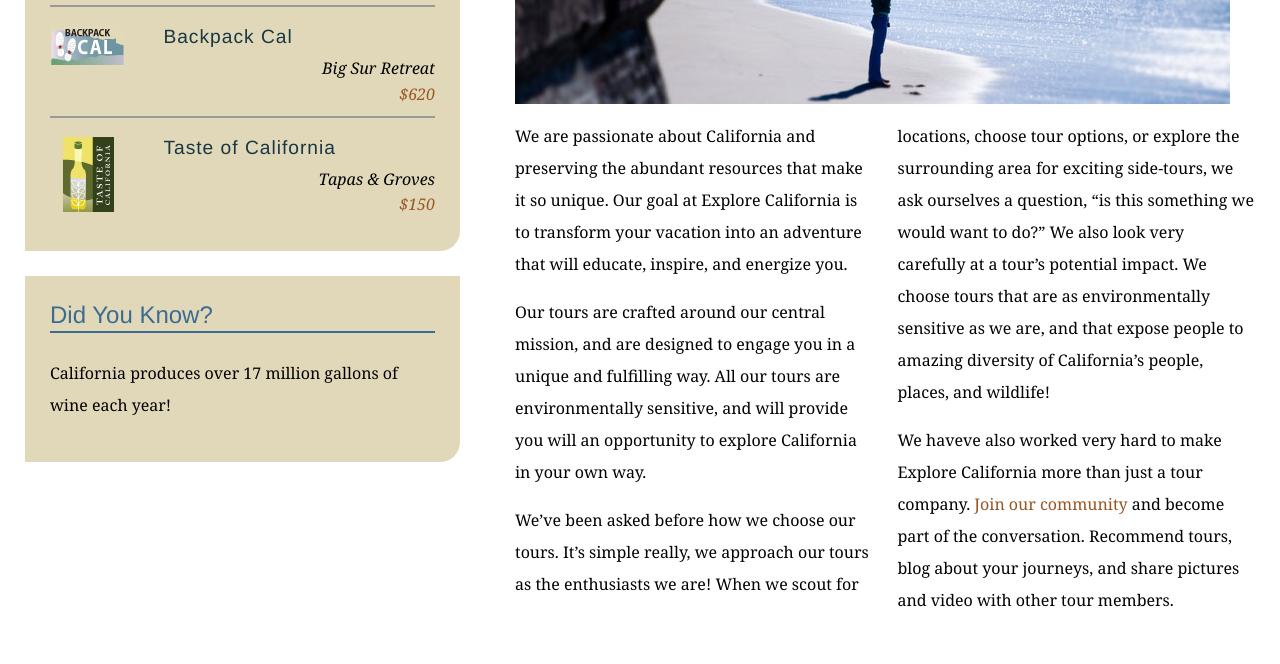
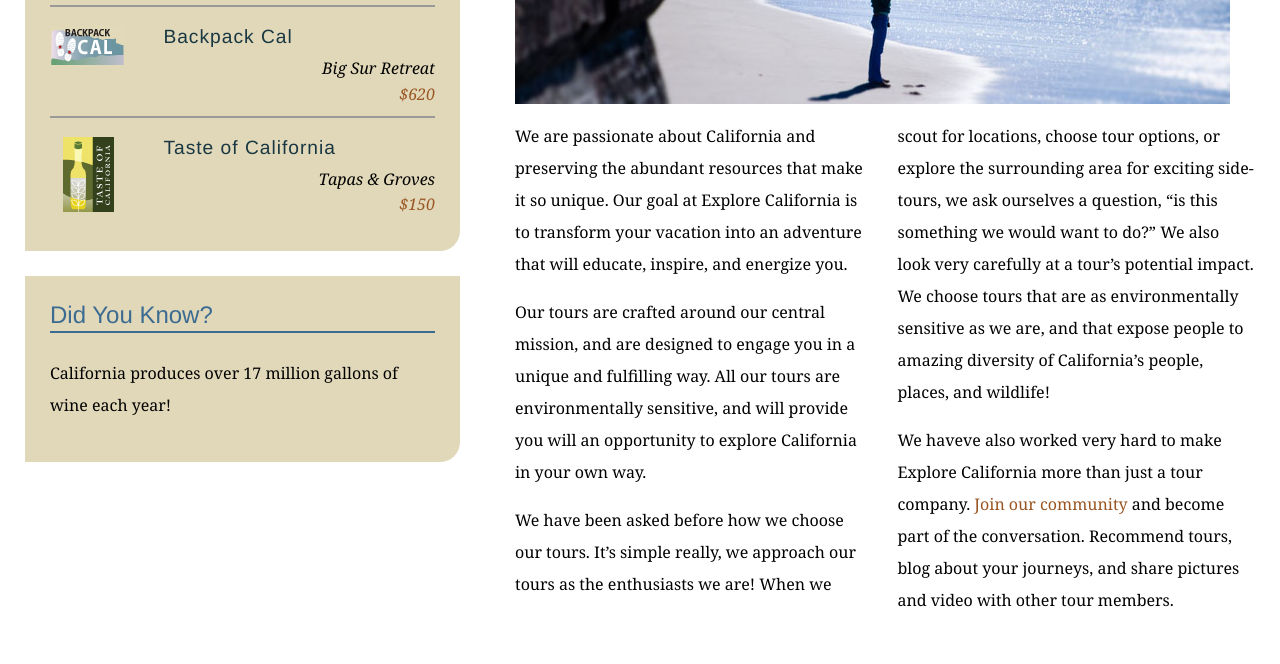
Before and after one commit to jsnoel-uottawa/explore_california, a plain HTML site: page mission.html in a window 1280 px wide. Shown: the part 580-1244 px from the top of the page. Drawn offline with Linux system fonts and the light colour scheme.

Commit message:
Minor edit to Mission page

```diff
--- a/mission.html
+++ b/mission.html
@@ -70,7 +70,7 @@ California is to transform your vacation into an adventure that will
  designed to engage you in a unique and fulfilling way. All our tours
 are environmentally sensitive, and will provide you will an opportunity
 to explore California in your own way.</p>
-            <p>We&rsquo;ve been asked before how we choose our tours.
+            <p>We have been asked before how we choose our tours.
 It&rsquo;s simple really, we approach our tours as the enthusiasts we
 are! When we scout for locations, choose tour options, or explore the
 surrounding area for exciting side-tours, we ask ourselves a question,
```
